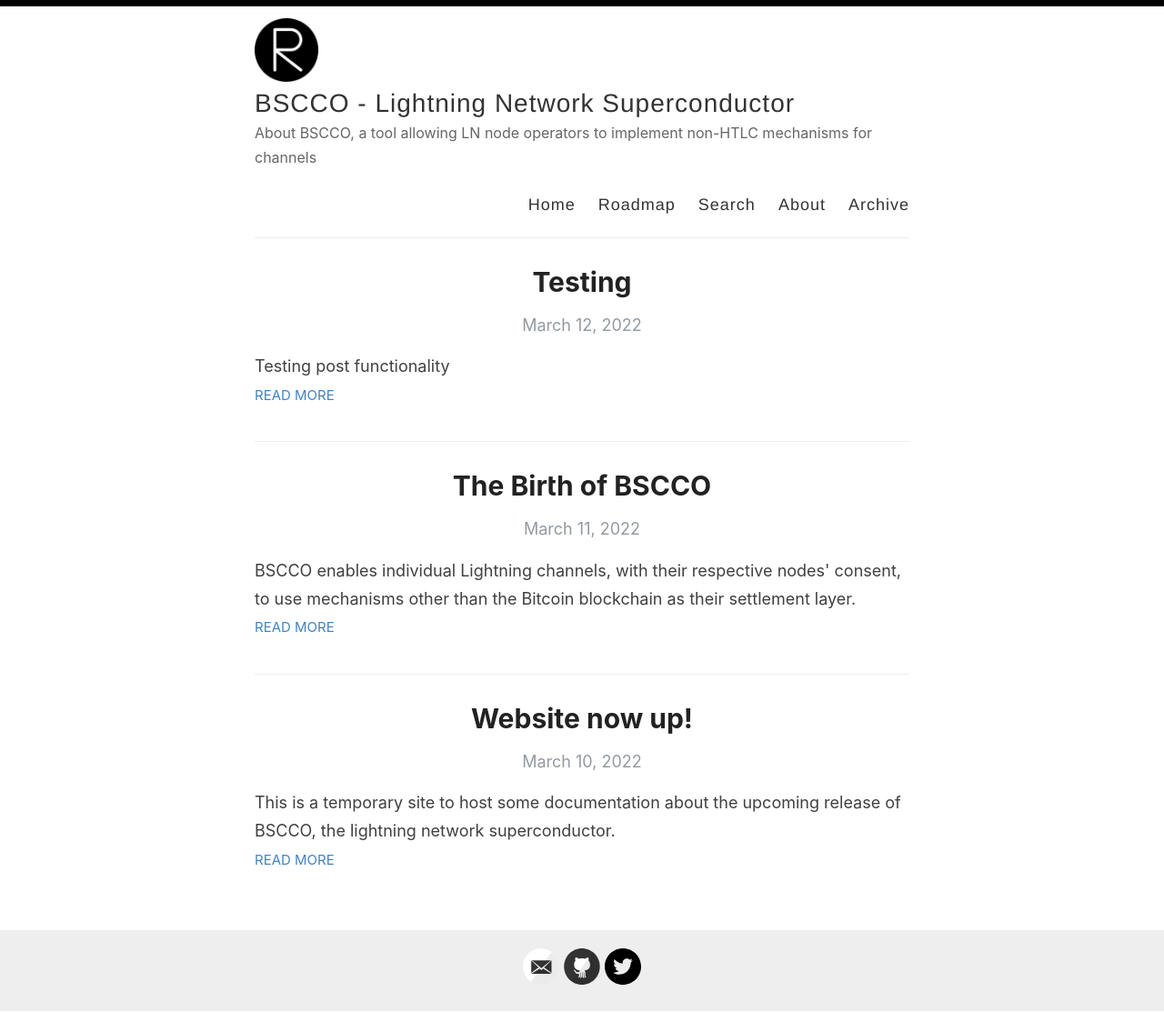
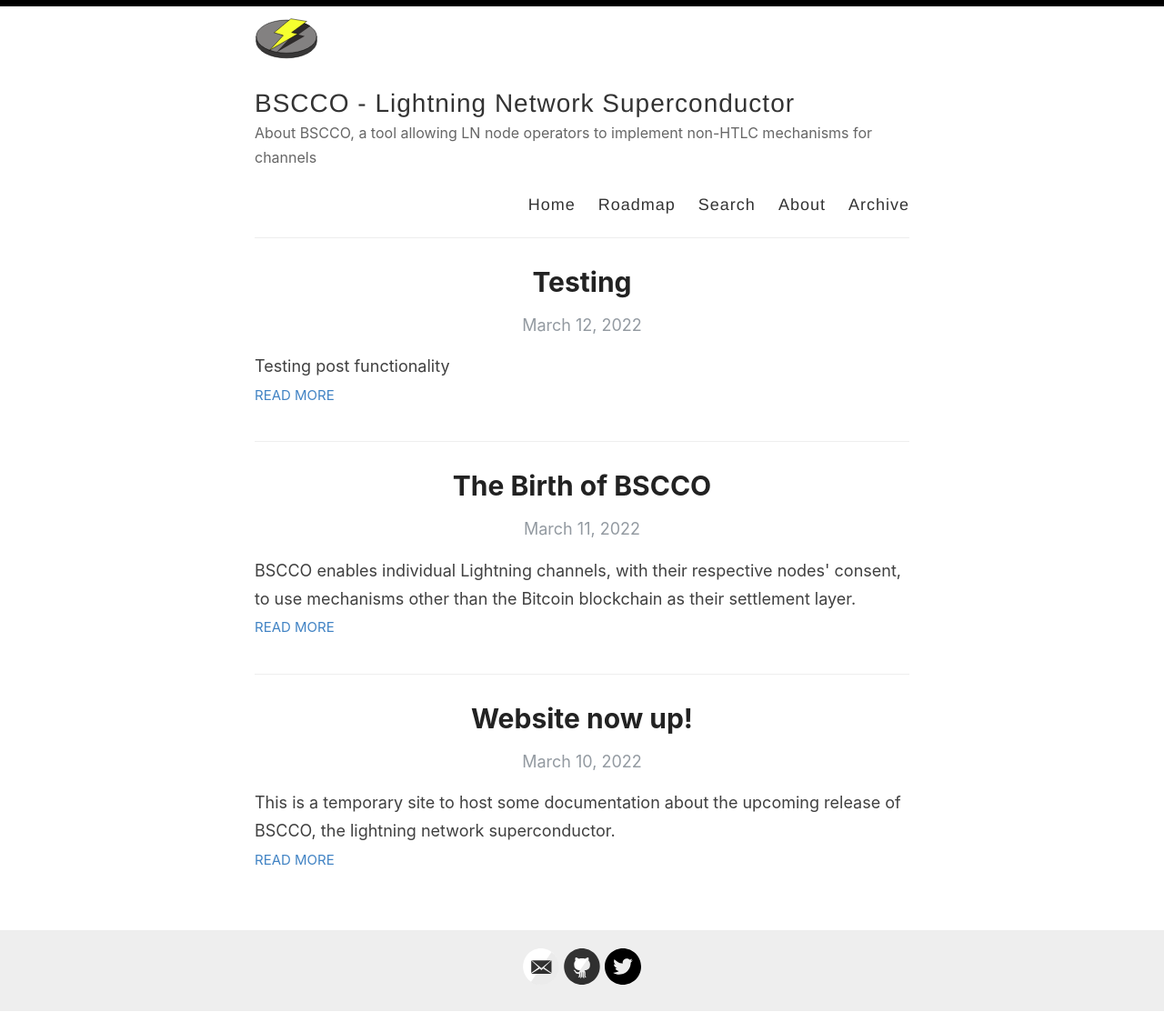
Before and after one commit to trustless-services/bscco-documentation, a Jekyll site: the page built from index.html, in a window 1280 px wide. Shown: the whole page at 91% size. Built offline with Jekyll 4.4.1, drawn with Linux system fonts in a browser that asks for light colours; the list of posts is cut into pages by our own code.

Commit message:
Added logo

```diff
--- a/_config.yml
+++ b/_config.yml
@@ -12,7 +12,7 @@ author: Kishin Kato @ Trustless Services K.K.
 description: About BSCCO, a tool allowing LN node operators to implement non-HTLC mechanisms for channels
 
 # URL of your avatar or profile pic (you could use your GitHub profile pic)
-avatar: /images/reverie.png
+avatar: /images/bscco.svg
 
 #
 # Flags below are optional
```
Also changed, not shown: images/bscco.svg (added).
